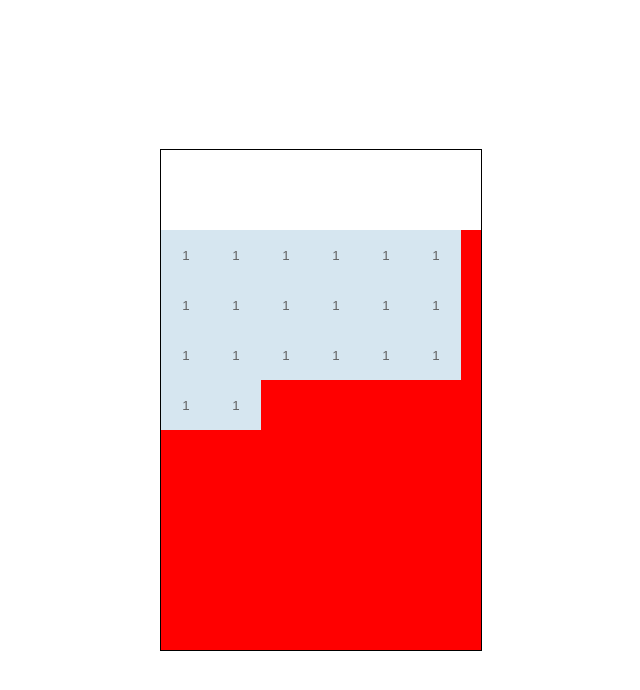
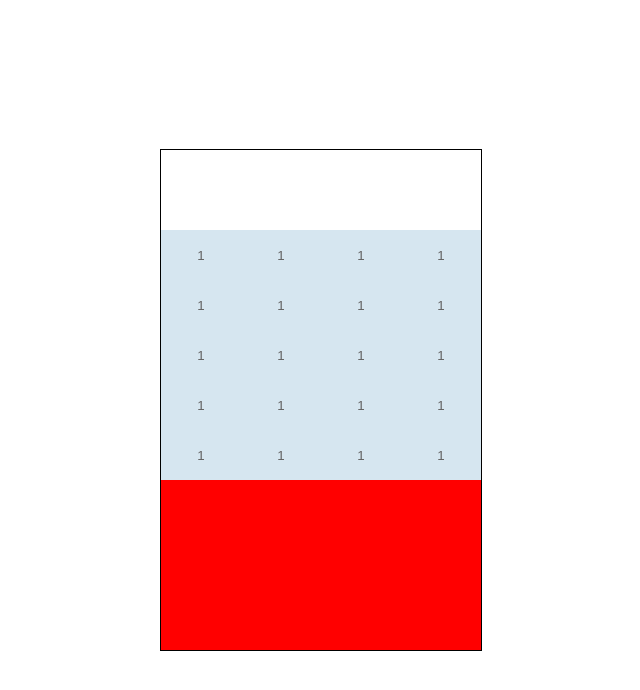
Before and after one commit to D4vc-198/Calculadora, a React (Create React App) app: page / in a window 1280 px wide. Shown: the top 690 px of the page, without its empty margins (319-959 px from the left). Built offline with nearby package versions, Linux system fonts and the light colour scheme.

Commit message:
button width fixed

```diff
--- a/src/styles/CustomButton.css
+++ b/src/styles/CustomButton.css
@@ -7,7 +7,7 @@
 
 
 .custom-btn {
-    width: 50px;
+    width: 80px;
     height: 50px;
     border: none;
 }
```
